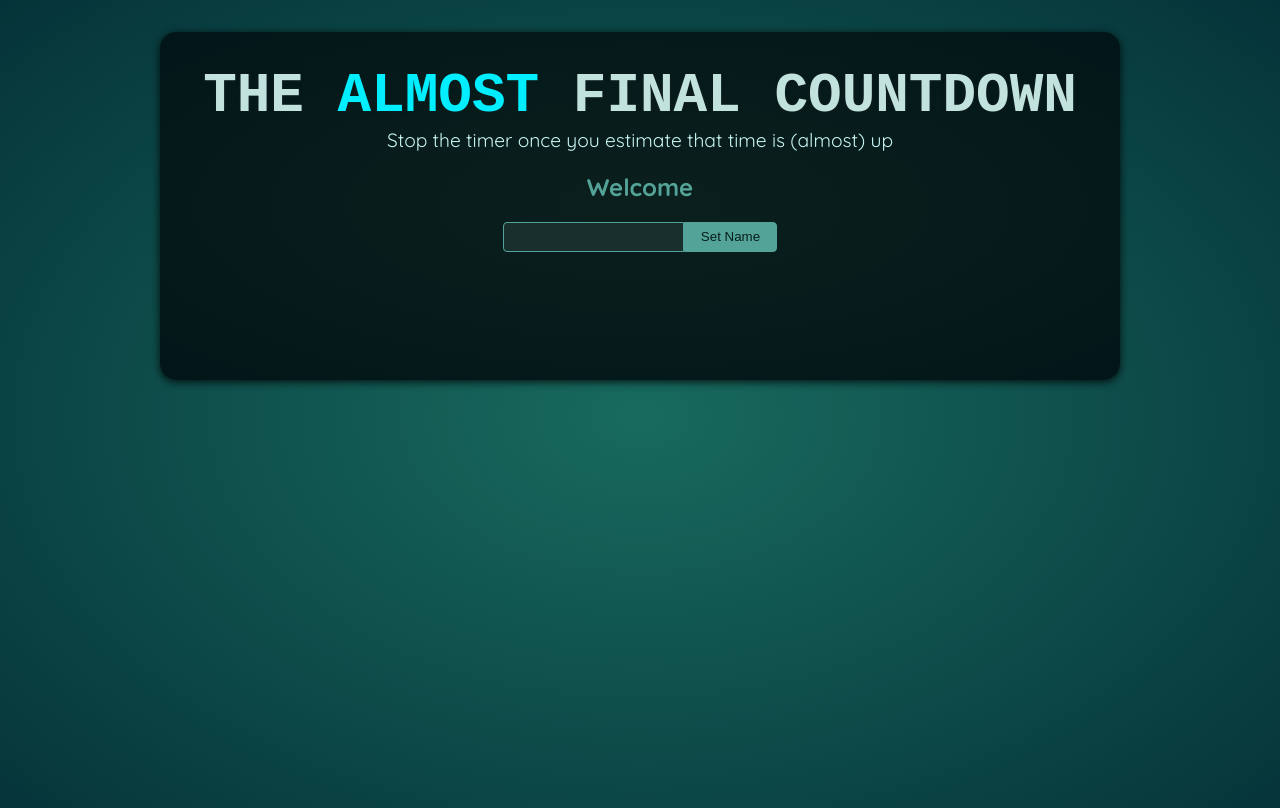
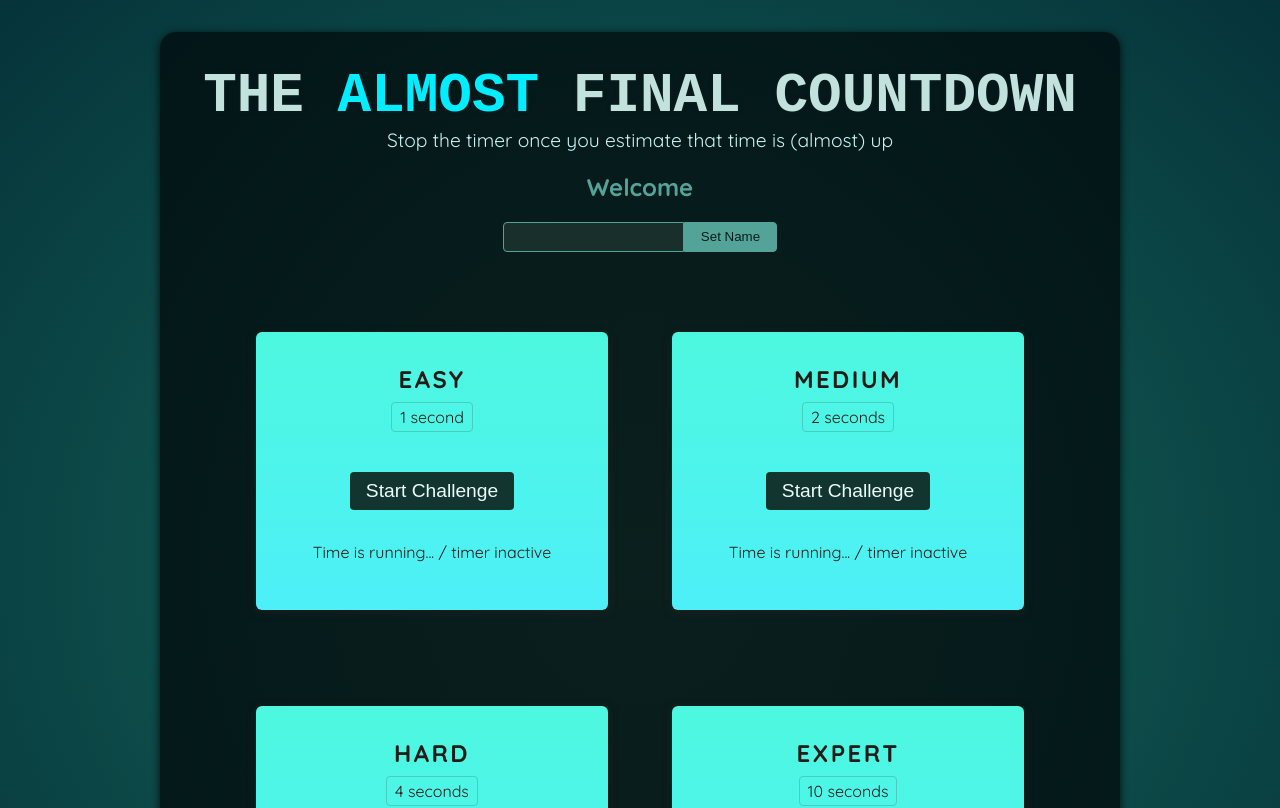
Before and after one commit to edcsu/refs_portals, a React (Vite) app: page / in a window 1280 px wide. Shown: the top 808 px of the page. Built offline with nearby package versions, Linux system fonts and the light colour scheme; a web font is replaced by a local one.

Commit message:
feat: add timer component

```diff
--- a/src/App.jsx
+++ b/src/App.jsx
@@ -1,10 +1,16 @@
 import Player from './components/Player.jsx';
+import TimerChallenge from './components/TimerChallenge.jsx';
 
 function App() {
   return (
     <>
       <Player />
-      <div id="challenges"></div>
+      <div id="challenges">
+        <TimerChallenge title="easy" targetTime={1} />
+        <TimerChallenge title="medium" targetTime={2} />
+        <TimerChallenge title="Hard" targetTime={4} />
+        <TimerChallenge title="Expert" targetTime={10} />
+      </div>
     </>
   );
 }
--- /dev/null
+++ b/src/components/TimerChallenge.jsx
@@ -0,0 +1,22 @@
+import React from 'react'
+
+function TimerChallenge({ title, targetTime}) {
+  return (
+    <section className='challenge'>
+        <h2>{title}</h2>
+        <p className='challenge-time'>
+            {targetTime} second{targetTime > 1 ? 's': ''}
+        </p>
+        <p>
+            <button>
+                Start Challenge
+            </button>
+        </p>
+        <p>
+            Time is running... / timer inactive
+        </p>
+    </section>
+  )
+}
+
+export default TimerChallenge
```
